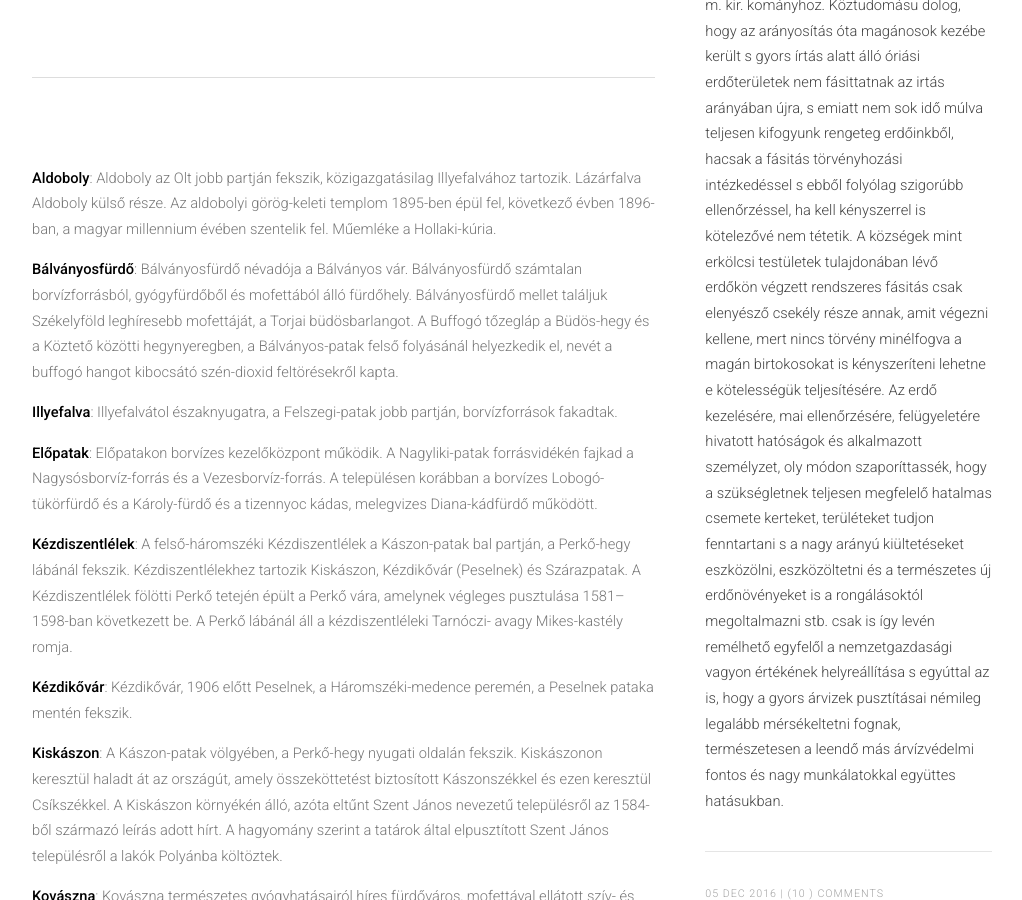
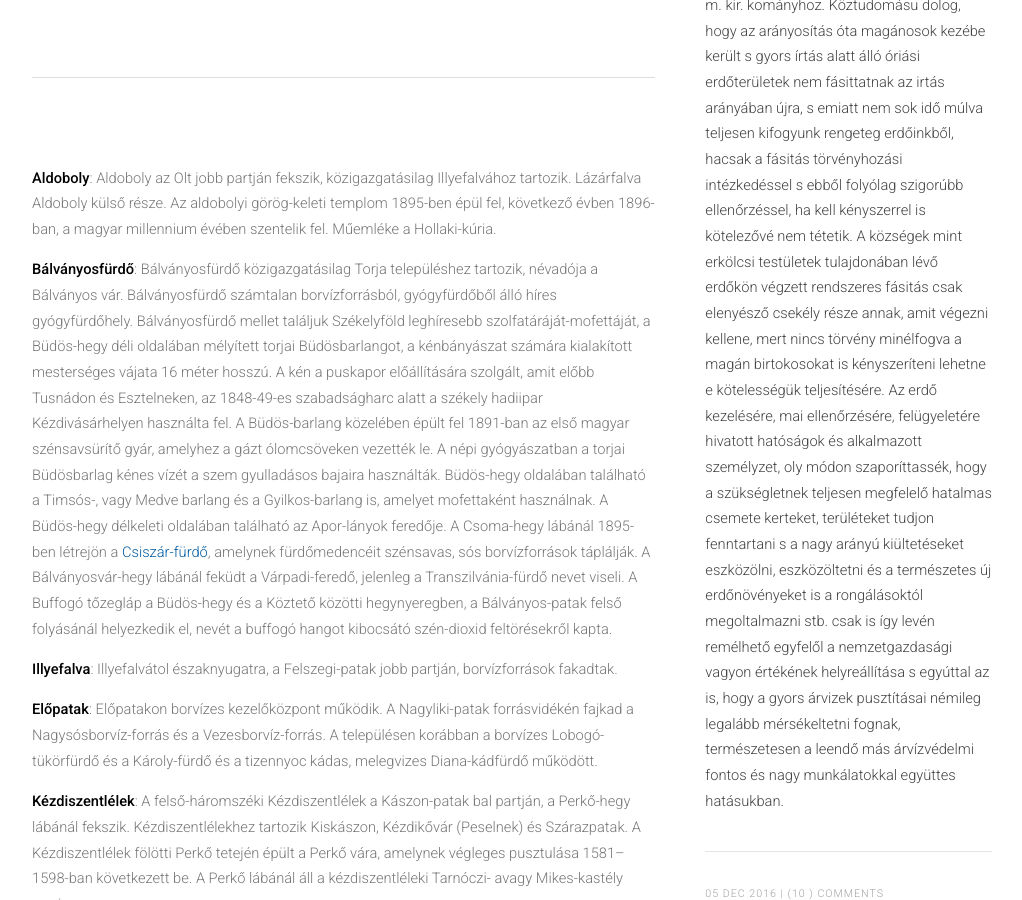
Before and after one commit to siculia/siculia.github.io, a Jekyll site: the page built from siculia-haromszek.html, in a window 1280 px wide and 900 px high, scrolled down 1743 px. Shown: the whole window, without its empty margins (128-1150 px from the left). Built offline with Jekyll 4.4.1, drawn with Linux system fonts in a browser that asks for light colours; nearby versions of some CDN libraries; library files that are not in the unit come from our copies.

Commit message:
Csíszár

```diff
--- a/siculia-haromszek.html
+++ b/siculia-haromszek.html
@@ -45,7 +45,7 @@ layout: default
 
 							<hr></hr>
 							<p style="text-align: left;"><b>Aldoboly</b>: Aldoboly az Olt jobb partján fekszik, közigazgatásilag Illyefalvához tartozik. Lázárfalva Aldoboly külső része. Az aldobolyi görög-keleti templom 1895-ben épül fel, következő évben 1896-ban, a magyar millennium évében szentelik fel. Műemléke a Hollaki-kúria.</p>
-							<p style="text-align: left;"><b>Bálványosfürdő</b>: Bálványosfürdő névadója a Bálványos vár. Bálványosfürdő számtalan borvízforrásból, gyógyfürdőből és mofettából álló fürdőhely. Bálványosfürdő mellet találjuk Székelyföld leghíresebb mofettáját, a Torjai büdösbarlangot. A Buffogó tőzegláp a Büdös-hegy és a Köztető közötti hegynyeregben, a Bálványos-patak felső folyásánál helyezkedik el, nevét a buffogó hangot kibocsátó szén-dioxid feltörésekről kapta.</p>
+							<p style="text-align: left;"><b>Bálványosfürdő</b>: Bálványosfürdő  közigazgatásilag Torja településhez tartozik, névadója a Bálványos vár. Bálványosfürdő számtalan borvízforrásból, gyógyfürdőből álló híres gyógyfürdőhely. Bálványosfürdő mellet találjuk Székelyföld leghíresebb szolfatáráját-mofettáját, a Büdös-hegy déli oldalában mélyített torjai Büdösbarlangot, a kénbányászat számára kialakított mesterséges vájata 16 méter hosszú.  A kén a puskapor előállítására szolgált, amit előbb Tusnádon és Esztelneken, az 1848-49-es szabadságharc alatt a székely hadiipar Kézdivásárhelyen használta fel. A Büdös-barlang közelében épült fel 1891-ban az első magyar szénsavsürítő gyár, amelyhez a gázt ólomcsöveken vezették le. A népi gyógyászatban a torjai Büdösbarlag kénes vízét a szem gyulladásos bajaira használták. Büdös-hegy oldalában található a Timsós-, vagy Medve barlang és a Gyilkos-barlang is, amelyet mofettaként használnak. A Büdös-hegy délkeleti oldalában található az Apor-lányok feredője. A Csoma-hegy lábánál 1895-ben létrejön a <a href="http://www.csiszarfurdo.eu/?page=Fooldal">Csiszár-fürdő</a>, amelynek fürdőmedencéit szénsavas, sós borvízforrások táplálják. A Bálványosvár-hegy lábánál feküdt a Várpadi-feredő, jelenleg a Transzilvánia-fürdő nevet viseli. A Buffogó tőzegláp a Büdös-hegy és a Köztető közötti hegynyeregben, a Bálványos-patak felső folyásánál helyezkedik el, nevét a buffogó hangot kibocsátó szén-dioxid feltörésekről kapta.</p>
 							<p style="text-align: left;"><b>Illyefalva</b>: Illyefalvátol északnyugatra, a Felszegi-patak jobb partján, borvízforrások fakadtak.</p>
 							<p style="text-align: left;"><b>Előpatak</b>: Előpatakon borvízes kezelőközpont működik. A Nagyliki-patak forrásvidékén fajkad a Nagysósborvíz-forrás és a Vezesborvíz-forrás. A településen korábban a borvízes Lobogó-tükörfürdő és a Károly-fürdő és a tizennyoc kádas, melegvizes Diana-kádfürdő működött.</p>
 							<p style="text-align: left;"><b>Kézdiszentlélek</b>: A felső-háromszéki Kézdiszentlélek a Kászon-patak bal partján, a Perkő-hegy lábánál fekszik. Kézdiszentlélekhez tartozik Kiskászon, Kézdikővár (Peselnek) és Szárazpatak. A Kézdiszentlélek fölötti Perkő tetején épült a Perkő vára, amelynek végleges pusztulása 1581–1598-ban következett be. A Perkő lábánál áll a kézdiszentléleki Tarnóczi- avagy Mikes-kastély romja.</p>
```
